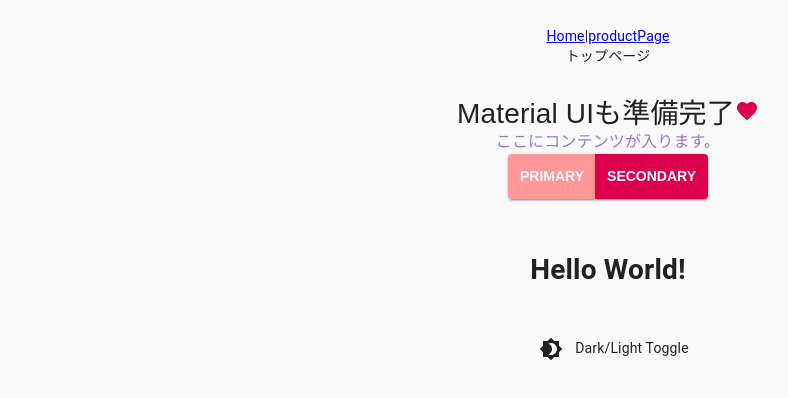
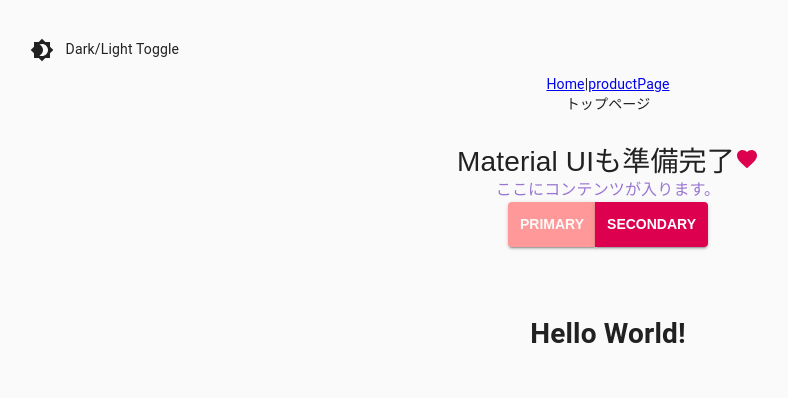
Before and after one commit to BoxPistols/mui4, a React app: page / in a window 1280 px wide. Shown: the top 398 px of the page, without its empty margins (32-820 px from the left). Built offline with nearby package versions, Linux system fonts and the light colour scheme; the HTML template or start-up script is replaced by a standard one.

Commit message:
Add Container

```diff
--- a/src/index.tsx
+++ b/src/index.tsx
@@ -6,18 +6,21 @@
 import { DarkToggle } from './components/DarkToggle'
 import { Menu } from './layout/Menu'
 import './index.scss'
+import { Container } from '@material-ui/core'
 
 ReactDOM.render(
   <>
+    <Container maxWidth='lg' className=''>
+      <DarkToggle>Dark/Light Toggle</DarkToggle>
       <ThemeProvider theme={theme}>
         <Menu />
         <div className='flex f-center'>
+          <App>
             <h1>Hello World!</h1>
-        <App>
-          <DarkToggle>Dark/Light Toggle</DarkToggle>
           </App>
         </div>
       </ThemeProvider>
+    </Container>
   </>,
   document.getElementById('root')
 )
```
Lines whose indentation alone changed are shown as unchanged.
